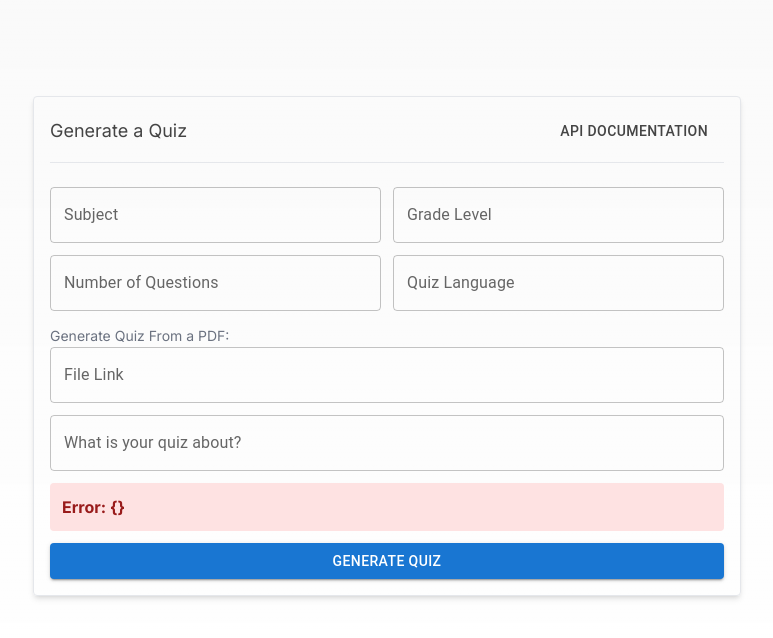
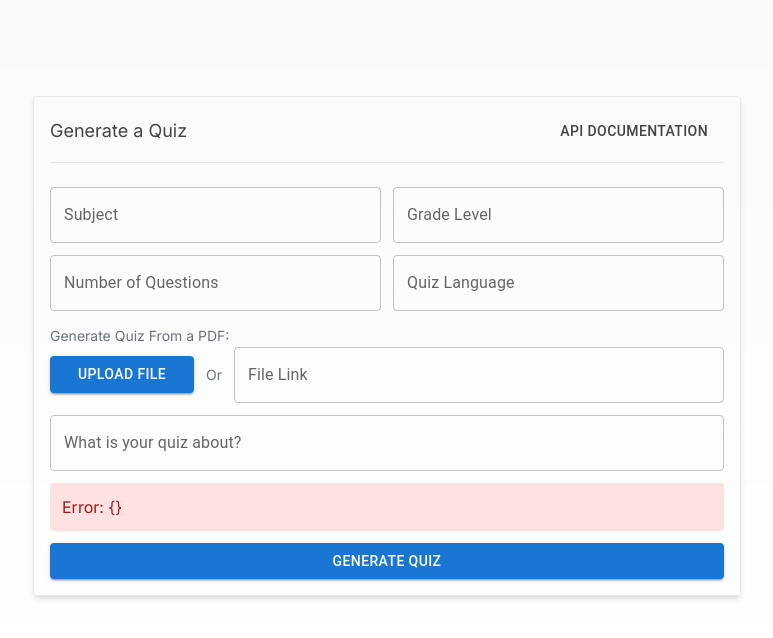
Before and after one commit to ArlinearEd/arlinear-quiz-api-demo, a Next.js app: page / in a window 1280 px wide. Both pictures are taken after a click on the button "GENERATE QUIZ". Shown: the top 638 px of the page, without its empty margins (253-1026 px from the left). Built offline with nearby package versions, Linux system fonts and the light colour scheme; no server answers.

Commit message:
adding file uploads to demo

```diff
--- a/src/app/components/GenerateQuizForm.js
+++ b/src/app/components/GenerateQuizForm.js
@@ -45,9 +45,21 @@ export default function GenerateQuizForm() {
   const [fileURL, setFileURL] = useState('');
 
   const [uploadedFile, setUploadedFile] = useState(null);
+  const [fileError, setFileError] = useState(null);
+
   const handleFileChange = (e) => {
+
+    setFileError(null);
+
     if (e.target.files && e.target.files[0]) {
+
+      // check if file is a pdf
+      if (e.target.files[0].type !== "application/pdf") {
+        setFileError("File must be a pdf.");
+        return;
+      }else{
         setUploadedFile(e.target.files[0]);
+      }
     }
   };
 
@@ -200,17 +212,32 @@ export default function GenerateQuizForm() {
             <div className="flex flex-row items-center gap-3">
 
               {/* Upload File */}
-              {/* <Button component="label" variant="contained" className='w-32 text-center'>
+              <div className='flex flex-col gap-2'>
+                <Button component="label" variant="contained" className='w-36 text-center'>
                   Upload file
                   <input
                     type="file"
                     style={{ opacity: '0', position: 'absolute', zIndex: "-99" }}
+                    accept="application/pdf"
                     onChange={handleFileChange}
                   />
                 </Button>
-              {uploadedFile ? `(${uploadedFile.name})` : ""}
 
-              <span className='text-center text-gray-500 text-sm h-fit'>Or</span> */}
+                {/* Uploaded File Name */}
+                {uploadedFile && !fileError && (
+                  <span className='p-2 rounded bg-green-100 text-green-800 text-xs text-center'>
+                    {uploadedFile.name}
+                  </span>
+                )}
+
+
+                {/* Uploaded File Error */}
+                {fileError && !uploadedFile && (
+                  <span className='p-2 rounded bg-red-100 text-red-800 text-xs text-center'>{fileError}</span>
+                )}
+              </div>
+
+              <span className='text-center text-gray-500 text-sm h-fit'>Or</span>
 
               {/* File URL */}
               <TextField className='w-full' label="File Link" variant="outlined" type="url" onChange={(e) => setFileURL(e.target.value)}/>
@@ -227,7 +254,7 @@ export default function GenerateQuizForm() {
           />
 
           {error && (
-            <div className="p-3 font-bold rounded bg-red-100 text-red-800">
+            <div className="p-3 rounded bg-red-100 text-red-800">
               Error: {JSON.stringify(error)}
             </div>
           )}
--- a/src/app/components/QuizHistory.js
+++ b/src/app/components/QuizHistory.js
@@ -40,7 +40,7 @@ export default function QuizHistory() {
                     <div className="flex items-center gap-3" key={index}>
                         <ArticleIcon />
                         <h6>
-                            {JSON.stringify(JSON.parse(quiz.title))}
+                            { index + 1 }. {JSON.stringify(JSON.parse(quiz.title))}
                         </h6>
                         <p className='text-gray-500 grow'>
                             ({JSON.stringify(quiz.questions.length)} questions)
```
Lines whose indentation alone changed are shown as unchanged.
